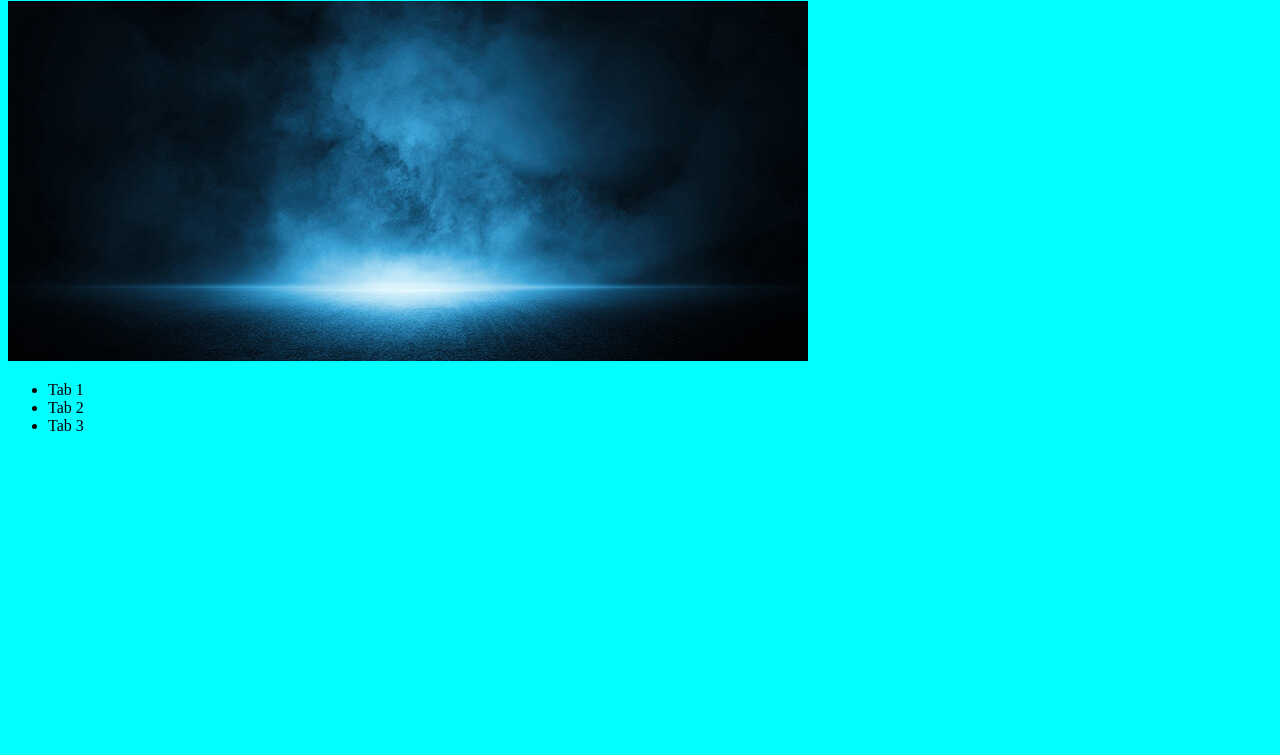
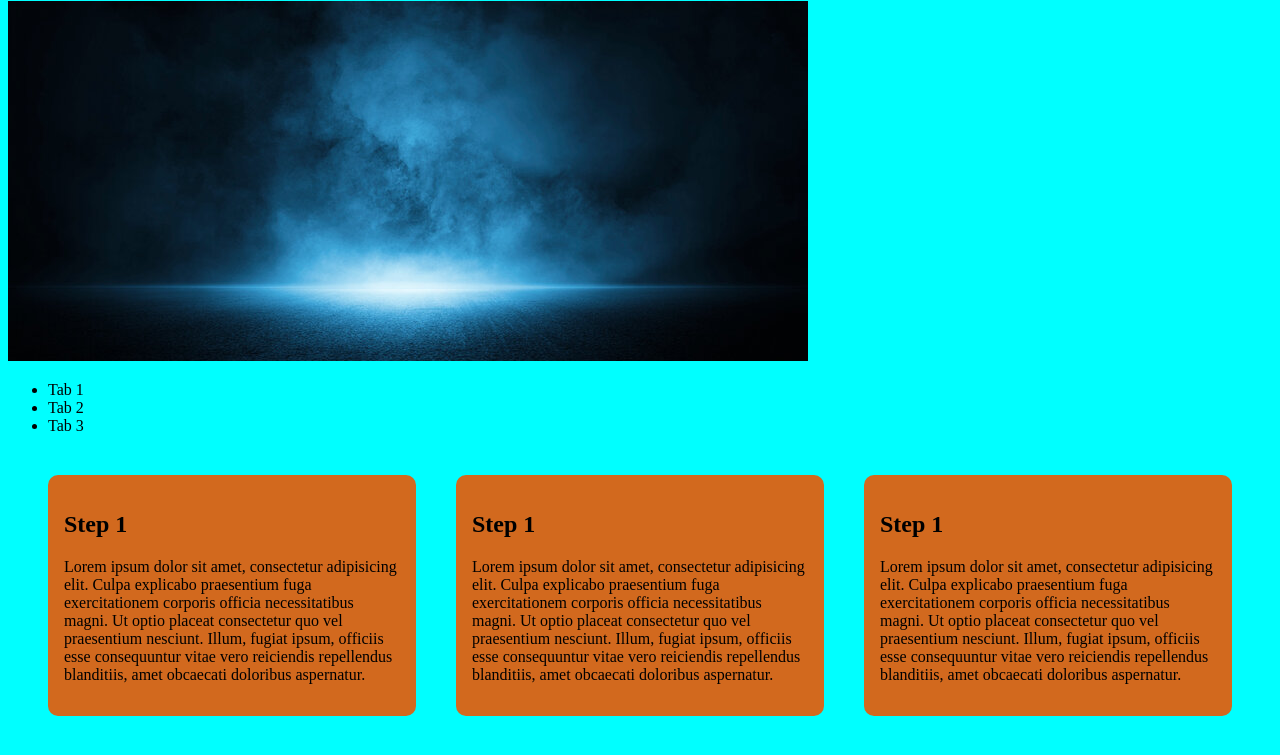
Before and after one commit to Gikanga-Njeri/tabs-section, a plain HTML site: page test.html in a window 1280 px wide. Shown: the part 79-834 px from the top of the page. Before the commit the page ends 800 px from the top, so only its background shows below. Drawn offline with Linux system fonts and the light colour scheme.

Commit message:
Add changes on test file to the locally created branch

```diff
--- a/test.html
+++ b/test.html
@@ -4,6 +4,21 @@
   <meta charset="UTF-8">
   <meta name="viewport" content="width=device-width, initial-scale=1.0">
   <title>Document</title>
+
+  <style>
+    .content{
+      display: grid;
+      gap: 40px;
+      margin: 40px;
+      grid-template-columns: repeat(auto-fit, minmax(300px, 1fr));
+
+    }
+    .tab{
+      background: chocolate;
+      padding: 16px;
+      border-radius: 10px;
+    }
+  </style>
 </head>
 <body bgcolor="cyan">
   <center><h1>Hello World</h1></center>
@@ -16,5 +31,22 @@
       <li>Tab 3</li>
     </ul>
   </div>
+
+  <div class="content">
+    <div class="tab">
+      <h2>Step 1</h2>
+      <p>Lorem ipsum dolor sit amet, consectetur adipisicing elit. Culpa explicabo praesentium fuga exercitationem corporis officia necessitatibus magni. Ut optio placeat consectetur quo vel praesentium nesciunt. Illum, fugiat ipsum, officiis esse consequuntur vitae vero reiciendis repellendus blanditiis, amet obcaecati doloribus aspernatur.</p>
+    </div>
+
+    <div class="tab">
+      <h2>Step 1</h2>
+      <p>Lorem ipsum dolor sit amet, consectetur adipisicing elit. Culpa explicabo praesentium fuga exercitationem corporis officia necessitatibus magni. Ut optio placeat consectetur quo vel praesentium nesciunt. Illum, fugiat ipsum, officiis esse consequuntur vitae vero reiciendis repellendus blanditiis, amet obcaecati doloribus aspernatur.</p>
+    </div>
+
+    <div class="tab">
+      <h2>Step 1</h2>
+      <p>Lorem ipsum dolor sit amet, consectetur adipisicing elit. Culpa explicabo praesentium fuga exercitationem corporis officia necessitatibus magni. Ut optio placeat consectetur quo vel praesentium nesciunt. Illum, fugiat ipsum, officiis esse consequuntur vitae vero reiciendis repellendus blanditiis, amet obcaecati doloribus aspernatur.</p>
+    </div>
+  </div>
 </body>
 </html>
```
